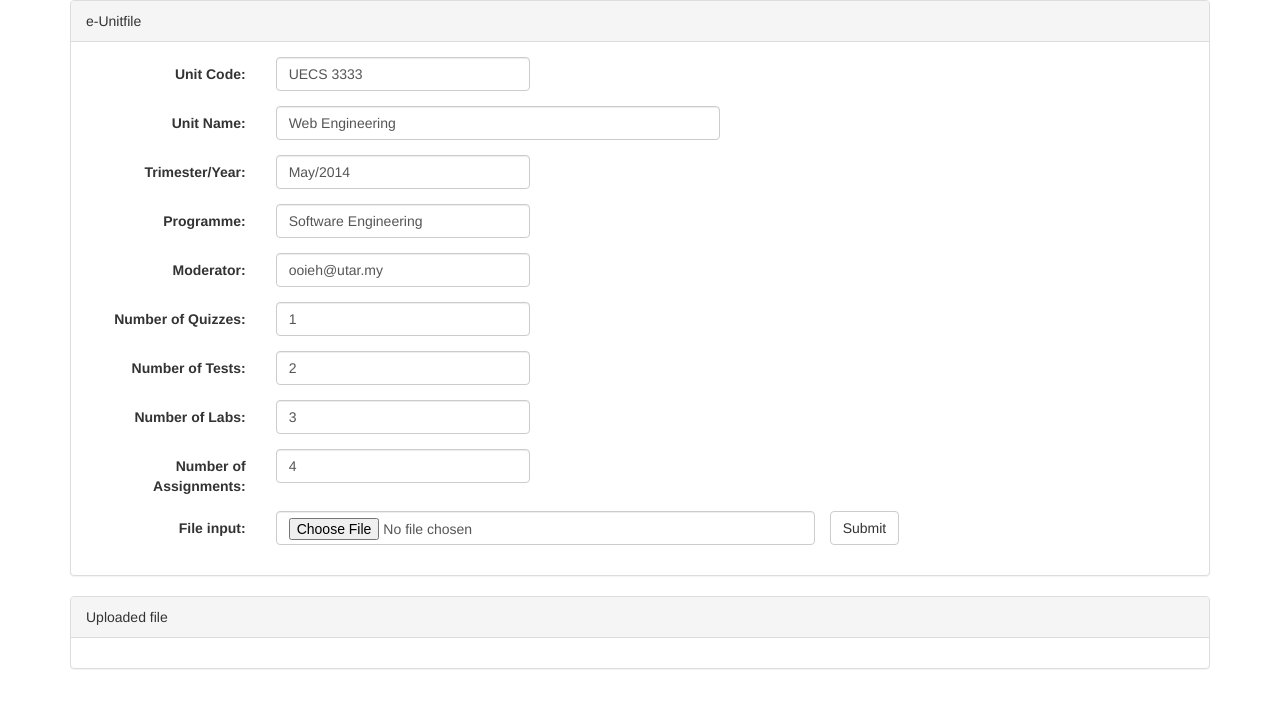
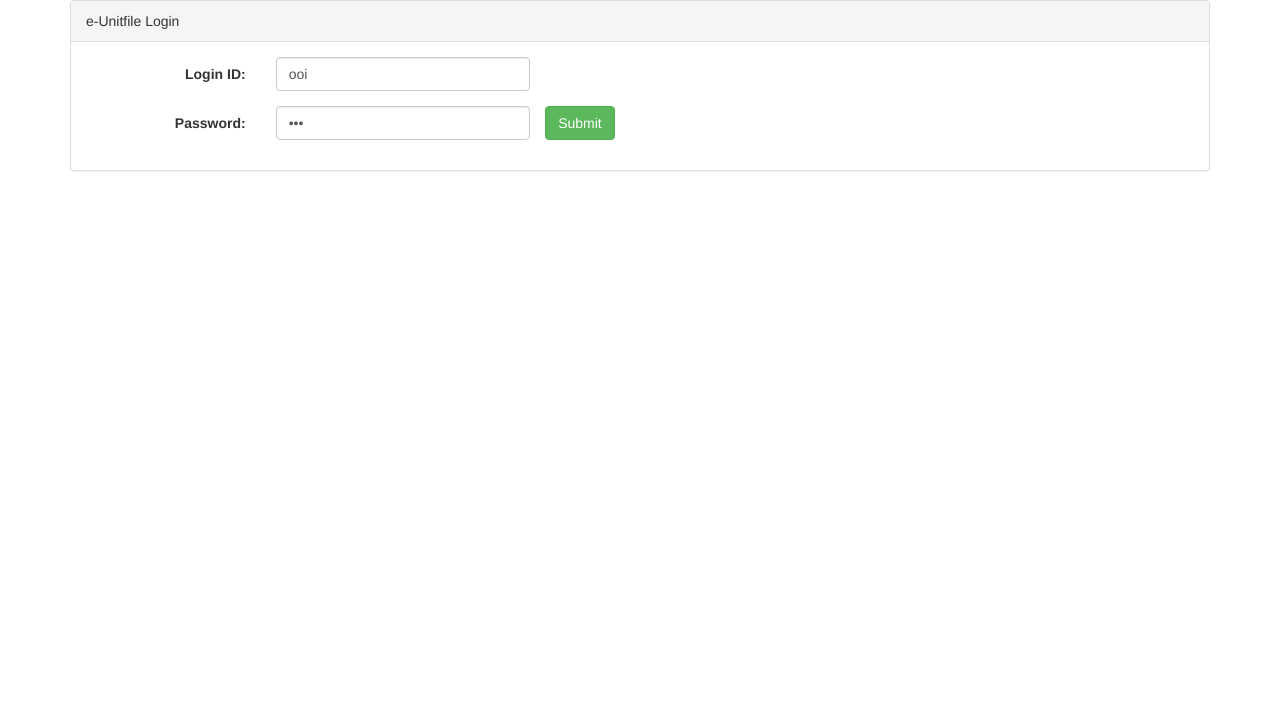
Before and after one commit to lowyoujian/unit-e-filling, a PHP site: page / in a window 1280 px wide. Shown: the top 708 px of the page. Run offline with PHP 8.4, Linux system fonts and the light colour scheme; data that the repository does not hold is empty.

Commit message:
unitcodelist, session, fileS done.sql changed.

```diff
--- a/index.php
+++ b/index.php
@@ -1,10 +1,5 @@
 <!DOCTYPE HTML>
 <html>
-
-<?php
-include('upload.php');
-?>
-
 <head>
 	<title>Unit e-Filling</title>
 
@@ -14,116 +9,77 @@ include('upload.php');
 
 	<div class="container">
 		<div class="panel panel-default">
-			<div class="panel-heading">e-Unitfile</div>
+			<div class="panel-heading">e-Unitfile Login</div>
 			<div class="panel-body">
 
-				<form class="form-horizontal" role="form" action="" method="POST" enctype="multipart/form-data">
+				<form class="form-horizontal" role="form" action="" method="POST" >
 					<div class="form-group">
-						<label for="unitcode" class="col-sm-2 control-label"><?php echo $upload_form_fields['unitcode'] ?></label>
+						<label for="loginid" class="col-sm-2 control-label">Login ID:</label>
 						<div class="col-sm-3">
-							<input type="text" name="unitcode" required class="form-control" id="inputEmail3" value="UECS 3333" placeholder="UECS 3333">
+							<input type="loginid" name="lecturerid" class="form-control" value="ooi" id="logindid" placeholder="ID">
 						</div>
 					</div>
+
 					<div class="form-group">
-						<label for="inputEmail3" class="col-sm-2 control-label"><?php echo $upload_form_fields['unitname'] ?></label>
-						<div class="col-sm-5">
-							<input type="text" class="form-control" id="inputEmail3" value="Web Engineering" placeholder="Web Engineering">
+						<label for="password" class="col-sm-2 control-label">Password:</label>
+						<div class="col-sm-3">
+							<input type="password" name="password" class="form-control" value="ooi" id="inputEmail3" placeholder="Password">
+
+						</div>
+						<div class="row">
+							<button type="submit" class="btn btn-success">Submit</button>
 						</div>
 					</div>
-					<div class="form-group">
-						<label for="inputEmail3" class="col-sm-2 control-label"><?php echo $upload_form_fields['trimester'] ?></label>
-						<div class="col-sm-3">
-							<input type="text" name="" required class="form-control" id="inputEmail3" value="May/2014" placeholder="May/2014">
-						</div>
-					</div>
-					<div class="form-group">
-						<label for="inputEmail3" class="col-sm-2 control-label"><?php echo $upload_form_fields['programme'] ?></label>
-						<div class="col-sm-3">
-							<input type="text" name="" required class="form-control" id="inputEmail3" value="Software Engineering" placeholder="Software Engineering">
-						</div>
-					</div>
-					<div class="form-group">
-						<label for="inputEmail3" class="col-sm-2 control-label"><?php echo $upload_form_fields['moderator'] ?></label>
-						<div class="col-sm-3">
-							<input type="text" name="" required class="form-control" id="inputEmail3" value="ooieh@utar.my" placeholder="ooieh@utar.my">
-						</div>
-					</div>
-					<div class="form-group">
-						<label for="inputEmail3" class="col-sm-2 control-label"><?php echo $upload_form_fields['quizzes'] ?></label>
-						<div class="col-sm-3">
-							<input type="text" name="" required class="form-control" id="inputEmail3" value="1" placeholder="">
-						</div>
-					</div>
-					<div class="form-group">
-						<label for="inputEmail3" class="col-sm-2 control-label"><?php echo $upload_form_fields['tests'] ?></label>
-						<div class="col-sm-3">
-							<input type="text" name="" required class="form-control" id="inputEmail3" value="2" placeholder="">
-						</div>
-					</div>
-					<div class="form-group">
-						<label for="inputEmail3" class="col-sm-2 control-label"><?php echo $upload_form_fields['labs'] ?></label>
-						<div class="col-sm-3">
-							<input type="text" name="" required class="form-control" id="inputEmail3" value="3" placeholder="">
-						</div>
-					</div>
-					<div class="form-group">
-						<label for="inputEmail3" class="col-sm-2 control-label"><?php echo $upload_form_fields['assignments'] ?></label>
-						<div class="col-sm-3">
-							<input type="text" name="" required class="form-control" id="inputEmail3" value="4" placeholder="">
-						</div>
-					</div>
-					<div class="form-group">
-						<label for="exampleInputFile" class="col-sm-2 control-label">File input:</label>
-						<div class="col-sm-6">
-							<input type="file" required name="file" class="form-control" id="exampleInputFile">
-						</div>
-						<div class="row">
-							<button type="submit" class="btn btn-default">Submit</button>
-						</div>
 
-
-
-						<?php
-for ($x=1; $x<=$_POST["quiz"]; $x++) {
-  echo $_POST["unitcodes"]. " ".$_POST["unitnames"]. "\\". "7-quiz\quiz". "$x<br>";
-}
-?>
-<?php
-for ($x=1; $x<=$_POST["test"]; $x++) {
-  echo $_POST["unitcodes"]. " ".$_POST["unitnames"]. "\\". "8-test\\test". "$x<br>";
-}
-?>
-<?php
-for ($x=1; $x<=$_POST["lab"]; $x++) {
-  echo $_POST["unitcodes"]. " ".$_POST["unitnames"]. "\\". "9-lab\lab". "$x<br>";
-}
-?>
-<?php
-for ($x=1; $x<=$_POST["assignment"]; $x++) {
-  echo $_POST["unitcodes"]. " ".$_POST["unitnames"]. "\\". "10-assignment\assignment". "$x<br>";
-}
-?>
-
-
-					</div>
 
 
 				</form>
 			</div>
 		</div>
+	</div>
 
-		<div class="panel panel-default">
-			<div class="panel-heading">Uploaded file</div>
-			<div class="panel-body">
+
+<?php
+if($_SERVER['REQUEST_METHOD']=="POST")
+{
+
+	$mysqli = new mysqli('localhost', 'root', '', 'team_project');
+			if ($mysqli->connect_error) {
+				die('Connect Error (' . $mysqli->connect_errno . ') '
+						. $mysqli->connect_error);
+			}
 
 
 
-			</div>
-		</div>
+	$stmt=$mysqli->prepare("SELECT lecturerid FROM login WHERE lecturerid =? AND password =?");
+	$stmt->bind_param('ss',
+		$_POST['lecturerid'],
+		$_POST['password']);
+	$stmt->execute();
+	$stmt->bind_result($loginid);
+	$stmt->fetch();
+
+	if($loginid == false)
+	{
+		$message = 'Login Failed. Username or password incorrect';
+	}
+
+	else
+	{
+		session_start();
+
+		$_SESSION['lecturerid']=$loginid;
+		var_dump($_SESSION['lecturerid']);
+		header('Location:unitcodelist.php');
+	}
+	echo "<div class='container'><span style=color:red>$message</span></div>";
+
+
+}
+?>
 
 
 
 
-
-	</body>
-	</html>
+</body>
+</html>
```
Also changed, not shown: home.php (added, +126 -0 lines), login.php (deleted, +0 -49 lines), unitcodelist.php (added, +27 -0 lines).
